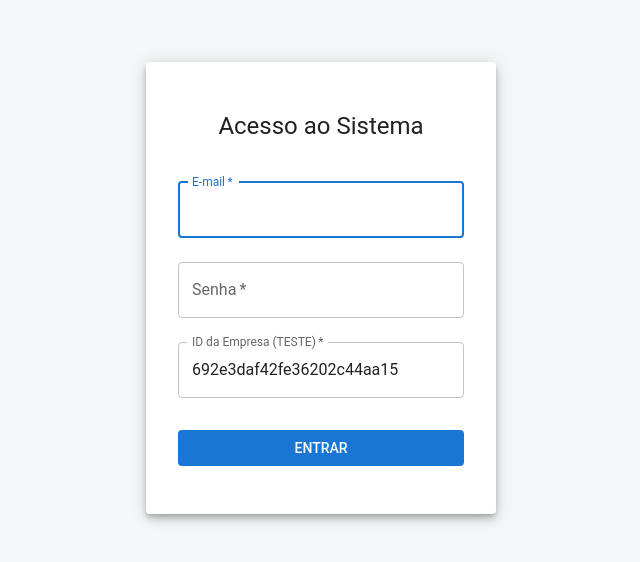
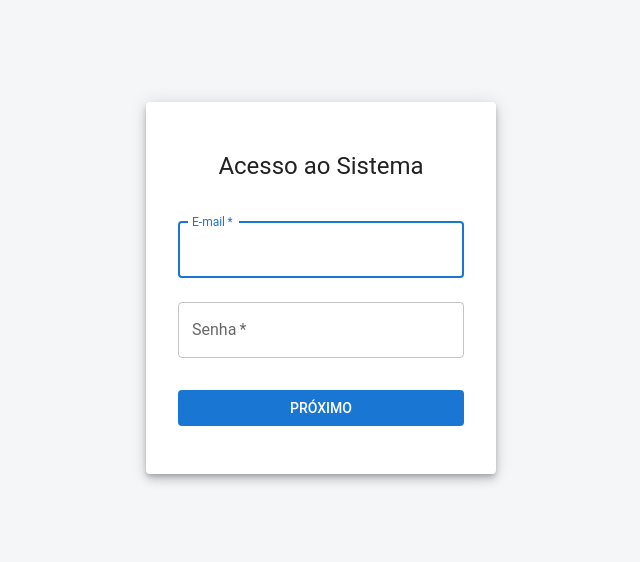
Before and after one commit to XandaoPe/imobiliaria-frontend, a React (Create React App) app: page /login in a window 1280 px wide. Shown: the part 112-674 px from the top of the page, without its empty margins (319-959 px from the left). Built offline with nearby package versions, Linux system fonts and the light colour scheme; some icons are missing; the HTML template or start-up script is replaced by a standard one.

Commit message:
implantação do multiUsuarios

```diff
--- a/src/components/UsuarioFormModal.tsx
+++ b/src/components/UsuarioFormModal.tsx
@@ -63,12 +63,6 @@ export const UsuarioFormModal: React.FC<UsuarioFormModalProps> = ({ open, onClos
     // Resetar o formulário e forçar a remontagem (para evitar Autofill)
     useEffect(() => {
         if (open) {
-
-            console.log("--- DEBUG MODAL ---");
-            console.log("Usuário Logado ID (user.userId):", user?._id);
-            console.log("Usuário em Edição ID (usuarioToEdit?._id):", usuarioToEdit?._id);
-            console.log("Resultado da Comparação (isEditingSelf):", isEditingSelf);
-            console.log("--- FIM DEBUG ---");
 
             setFormKey(prev => prev + 1);
 
--- a/src/pages/LoginPage.tsx
+++ b/src/pages/LoginPage.tsx
@@ -1,23 +1,47 @@
-// src/pages/LoginPage.tsx
 import React, { useState } from 'react';
 import { useAuth } from '../contexts/AuthContext';
 import axios from 'axios';
 import { useNavigate, Navigate } from 'react-router-dom';
 import {
-    Box, Paper, Typography, TextField, Button, CircularProgress, Alert
+    Box,
+    Paper,
+    Typography,
+    TextField,
+    Button,
+    CircularProgress,
+    Alert,
+    FormControl,        // Para o Select
+    InputLabel,         // Para o Label do Select
+    Select,             // O Dropdown
+    MenuItem,           // As opções do Dropdown
+    SelectChangeEvent   // Tipo para o evento de mudança do Select
 } from '@mui/material';
 import LockOutlinedIcon from '@mui/icons-material/LockOutlined';
 
 // ⚠️ IMPORTANTE: Ajuste a URL base da sua API NestJS
-// Se estiver rodando localmente (padrão)
 const API_URL = 'http://localhost:5000/auth/login';
 
+// Interface para o objeto de empresa retornado pelo backend
+interface EmpresaOption {
+    id: string;
+    nome: string; // Esperamos que o backend retorne o nome agora
+}
+
 export const LoginPage = () => {
+    // Estado de Credenciais
     const [email, setEmail] = useState('');
     const [password, setPassword] = useState('');
-    const [empresaId, setEmpresaId] = useState('692e3daf42fe36202c44aa15');
+
+    // Estado do Fluxo de Login
+    const [empresaId, setEmpresaId] = useState('');                   // ID selecionado
+    const [empresas, setEmpresas] = useState<EmpresaOption[]>([]);   // Lista de opções
+    const [etapa, setEtapa] = useState<'credenciais' | 'selecao'>('credenciais'); // Controle da Etapa
+
+    // Estado da UI
     const [error, setError] = useState('');
     const [loading, setLoading] = useState(false);
+
+    // Hooks
     const { login, isAuthenticated } = useAuth();
     const navigate = useNavigate();
 
@@ -31,25 +55,38 @@ export const LoginPage = () => {
         setError('');
         setLoading(true);
 
-        console.log('Tentando logar com:', { email, password, empresaId });
-        console.log('Logar e', e);
+        // ⭐️ O payload só inclui o empresaId se estivermos na Etapa de Seleção
+        const payload = {
+            email,
+            senha: password,
+            empresaId: etapa === 'selecao' ? empresaId : undefined
+        };
 
         try {
             // 1. Faz a requisição POST para o endpoint de login do NestJS
-            const response = await axios.post(API_URL, {
-                // ⭐️ Chaves enviadas pelo frontend
-                email: email, // Deve ser 'email'
-                senha: password, // ⭐️ Ajuste: Deve ser 'senha' (se seu DTO usa 'senha')
-                empresaId: empresaId
-            });
+            const response = await axios.post(API_URL, payload);
 
-            // 2. Assumindo que sua API retorna o token no campo 'access_token'
+            if (response.data.requiresSelection) {
+                // ⭐️ ETAPA 1: O backend retornou a lista de empresas e requiresSelection = true
+
+                // Salva a lista de empresas e avança a etapa
+                setEmpresas(response.data.empresas);
+                setEtapa('selecao');
+
+                // Se houver apenas uma empresa, já a pré-seleciona para o próximo envio
+                if (response.data.empresas.length === 1) {
+                    setEmpresaId(response.data.empresas[0].id);
+                }
+
+                setLoading(false);
+                return;
+            }
+
+            // ⭐️ ETAPA 2 FINALIZADA: O backend retornou o Token
             const token = response.data.access_token;
 
             if (token) {
-                // 3. Salva o token no contexto e localStorage (chama o login do AuthContext)
                 login(token);
-                // 4. Redireciona para o home
                 navigate('/home');
             }
         } catch (err: any) {
@@ -57,7 +94,7 @@ export const LoginPage = () => {
             let errorMessage = 'Falha na conexão ou erro desconhecido.';
 
             if (err.response) {
-                // Erros HTTP (400, 401, etc.)
+                // Exemplo: 401 Unauthorized, 400 Bad Request
                 errorMessage = err.response.data?.message || err.message;
             }
 
@@ -67,6 +104,11 @@ export const LoginPage = () => {
         }
     };
 
+    // Handler para mudança no dropdown de empresa
+    const handleEmpresaChange = (event: SelectChangeEvent) => {
+        setEmpresaId(event.target.value as string);
+    };
+
     return (
         <Box
             sx={{
@@ -74,7 +116,7 @@ export const LoginPage = () => {
                 justifyContent: 'center',
                 alignItems: 'center',
                 minHeight: '100vh',
-                backgroundColor: 'background.default' // Usa a cor de fundo definida no tema
+                backgroundColor: 'background.default'
             }}
         >
             <Paper
@@ -89,9 +131,14 @@ export const LoginPage = () => {
             >
                 <LockOutlinedIcon color="primary" sx={{ m: 1 }} />
                 <Typography component="h1" variant="h5">
-                    Acesso ao Sistema
+                    {etapa === 'credenciais' ? 'Acesso ao Sistema' : 'Selecione a Empresa'}
                 </Typography>
+
                 <Box component="form" onSubmit={handleSubmit} sx={{ mt: 3, width: '100%' }}>
+
+                    {/* ⭐️ Renderiza Campos de Credenciais SOMENTE na Etapa 1 */}
+                    {etapa === 'credenciais' && (
+                        <>
                             <TextField
                                 margin="normal"
                                 required
@@ -112,28 +159,51 @@ export const LoginPage = () => {
                                 value={password}
                                 onChange={(e) => setPassword(e.target.value)}
                             />
-                    {/* ⭐️ NOVO CAMPO: Temporário para o ID da Empresa */}
-                    <TextField
-                        margin="normal"
-                        required
-                        fullWidth
-                        label="ID da Empresa (TESTE)"
+                        </>
+                    )}
+
+                    {/* ⭐️ Renderiza o Dropdown SOMENTE na Etapa 2 */}
+                    {etapa === 'selecao' && (
+                        <FormControl fullWidth margin="normal" required>
+                            <InputLabel id="empresa-select-label">Empresa</InputLabel>
+                            <Select
+                                labelId="empresa-select-label"
                                 value={empresaId}
-                        onChange={(e) => setEmpresaId(e.target.value)}
-                    />
+                                label="Empresa"
+                                onChange={handleEmpresaChange}
+                            >
+                                <MenuItem value="">
+                                    <em>Selecione uma empresa</em>
+                                </MenuItem>
+                                {empresas.map((emp) => (
+                                    <MenuItem key={emp.id} value={emp.id}>
+                                        {emp.nome}
+                                    </MenuItem>
+                                ))}
+                            </Select>
+                        </FormControl>
+                    )}
+
                     {error && (
                         <Alert severity="error" sx={{ mt: 2, width: '100%' }}>
                             {error}
                         </Alert>
                     )}
+
                     <Button
                         type="submit"
                         fullWidth
                         variant="contained"
                         sx={{ mt: 3, mb: 2 }}
-                        disabled={loading}
+                        // Desabilita se estiver carregando OU se estiver na etapa de seleção e nenhuma empresa for escolhida
+                        disabled={loading || (etapa === 'selecao' && !empresaId)}
                     >
-                        {loading ? <CircularProgress size={24} color="inherit" /> : 'Entrar'}
+                        {loading
+                            ? <CircularProgress size={24} color="inherit" />
+                            : etapa === 'credenciais'
+                                ? 'Próximo'
+                                : 'Entrar'
+                        }
                     </Button>
                 </Box>
             </Paper>
```
Lines whose indentation alone changed are shown as unchanged.
